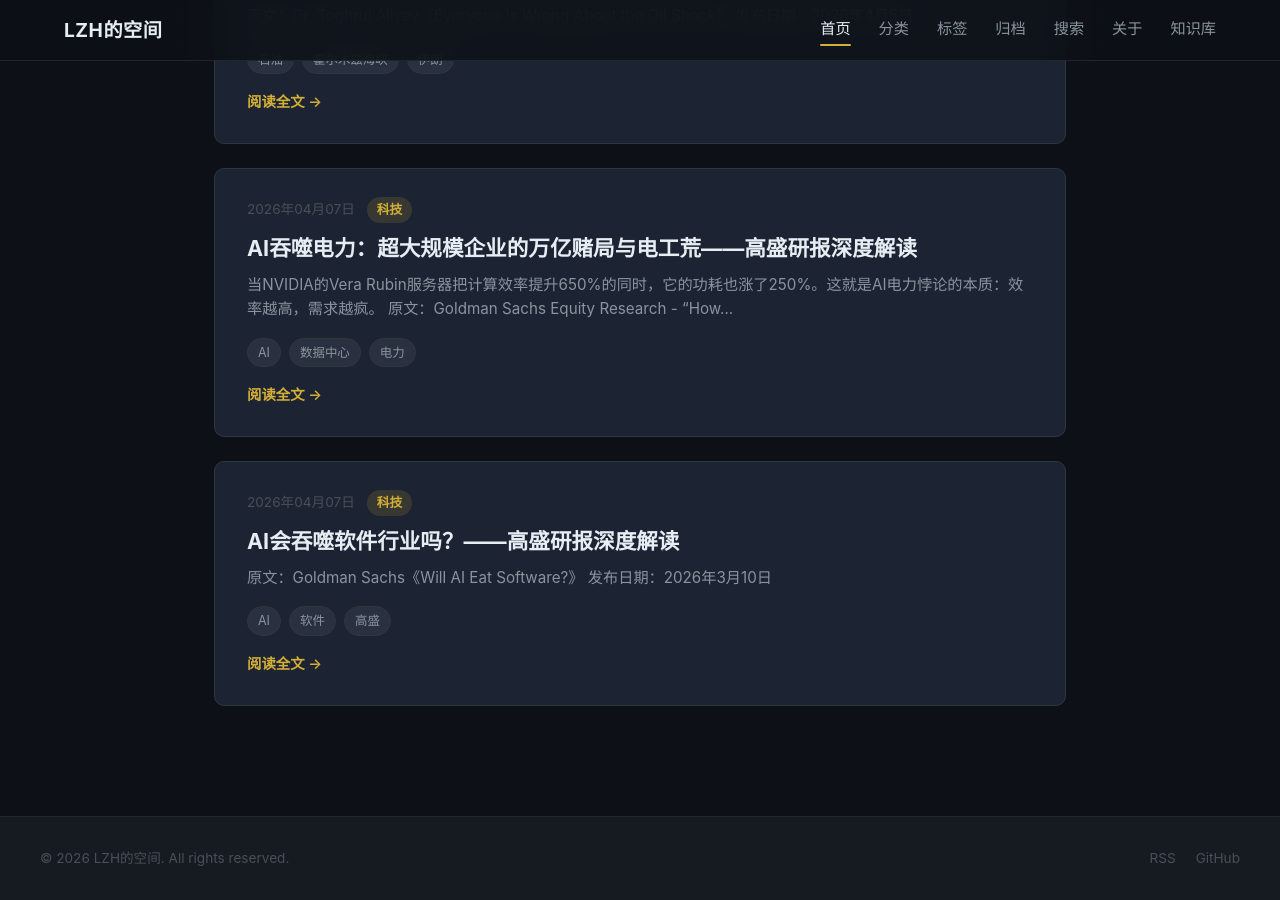
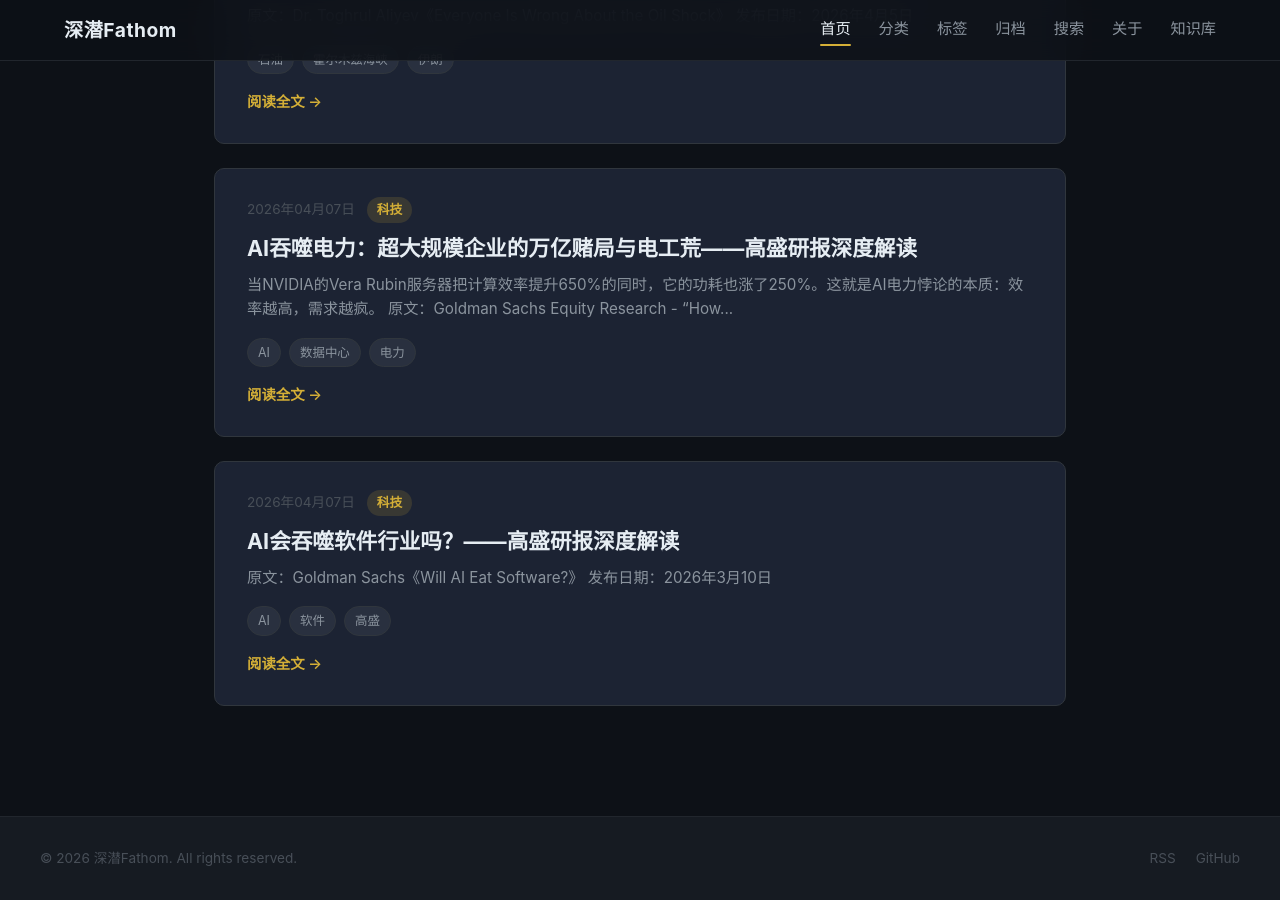
Before and after one commit to lllzh-dev/lllzh-dev.github.io, a Jekyll site: the page built from index.html, in a window 1280 px wide and 900 px high, scrolled down 765 px. Built offline with Jekyll 4.4.1, drawn with Linux system fonts in a browser that asks for light colours.

Commit message:
feat: 将网站品牌名称更新为'深潜Fathom'

```diff
--- a/_config.yml
+++ b/_config.yml
@@ -1,4 +1,4 @@
-title: LZH的空间
+title: 深潜Fathom
 email: lllzh-dev@users.noreply.github.com
 description: >-
   投资 · 科技 · 思考 — 关注全球市场的独立研究博客
@@ -21,7 +21,7 @@ defaults:
       type: "posts"
     values:
       layout: "post"
-      author: "LZH"
+      author: "深潜Fathom"
   - scope:
       path: ""
     values:
```
